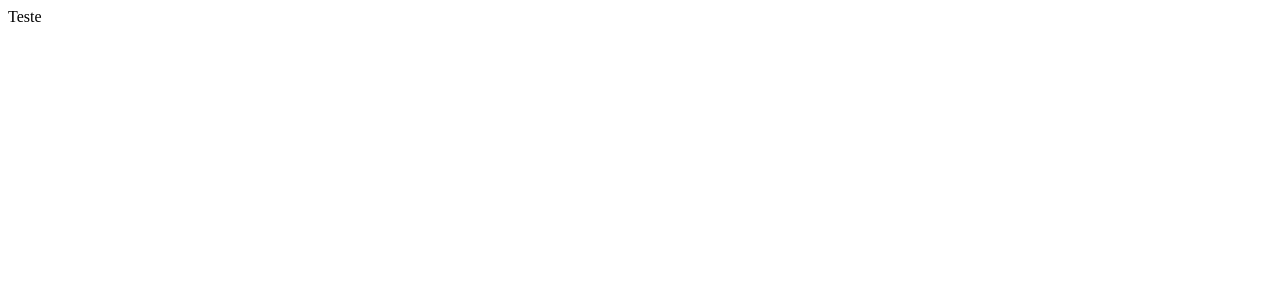
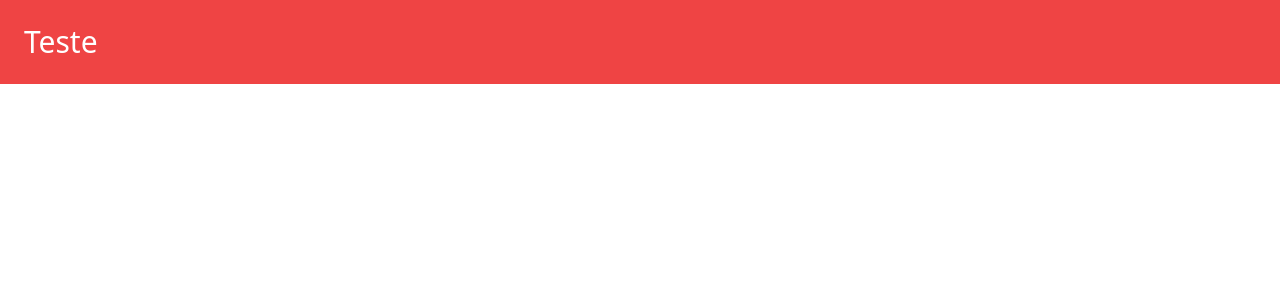
Before and after one commit to MarceloCChaves/fakestore-app, a Nuxt app: page / in a window 1280 px wide. Shown: the top 300 px of the page. Built offline with nearby package versions, Linux system fonts and the light colour scheme.

Commit message:
chore: tailwind and pinia configs

```diff
--- a/app.vue
+++ b/app.vue
@@ -1,5 +1,7 @@
 <template>
-  <div>
-    Teste
-  </div>
+  <Header></Header>
 </template>
+
+<script setup lang="ts">
+import Header from './components/Header.vue';
+</script>
--- /dev/null
+++ b/components/Header.vue
@@ -0,0 +1,5 @@
+<template>
+  <div class="bg-red-500 text-white text-3xl p-6">
+    Teste
+  </div>
+</template>
--- a/nuxt.config.ts
+++ b/nuxt.config.ts
@@ -1,5 +1,6 @@
 // https://nuxt.com/docs/api/configuration/nuxt-config
 export default defineNuxtConfig({
   compatibilityDate: '2025-07-15',
-  devtools: { enabled: true }
+  devtools: { enabled: true },
+  modules: ['@nuxtjs/tailwindcss']
 })
--- a/package.json
+++ b/package.json
@@ -10,7 +10,10 @@
     "postinstall": "nuxt prepare"
   },
   "dependencies": {
+    "@nuxtjs/tailwindcss": "^6.14.0",
+    "@pinia/nuxt": "^0.11.2",
     "nuxt": "^3.17.7",
+    "pinia": "^3.0.3",
     "vue": "^3.5.17",
     "vue-router": "^4.5.1"
   }
```
Also changed, not shown: 1 other file (tests, documents, lock files or other folders).
